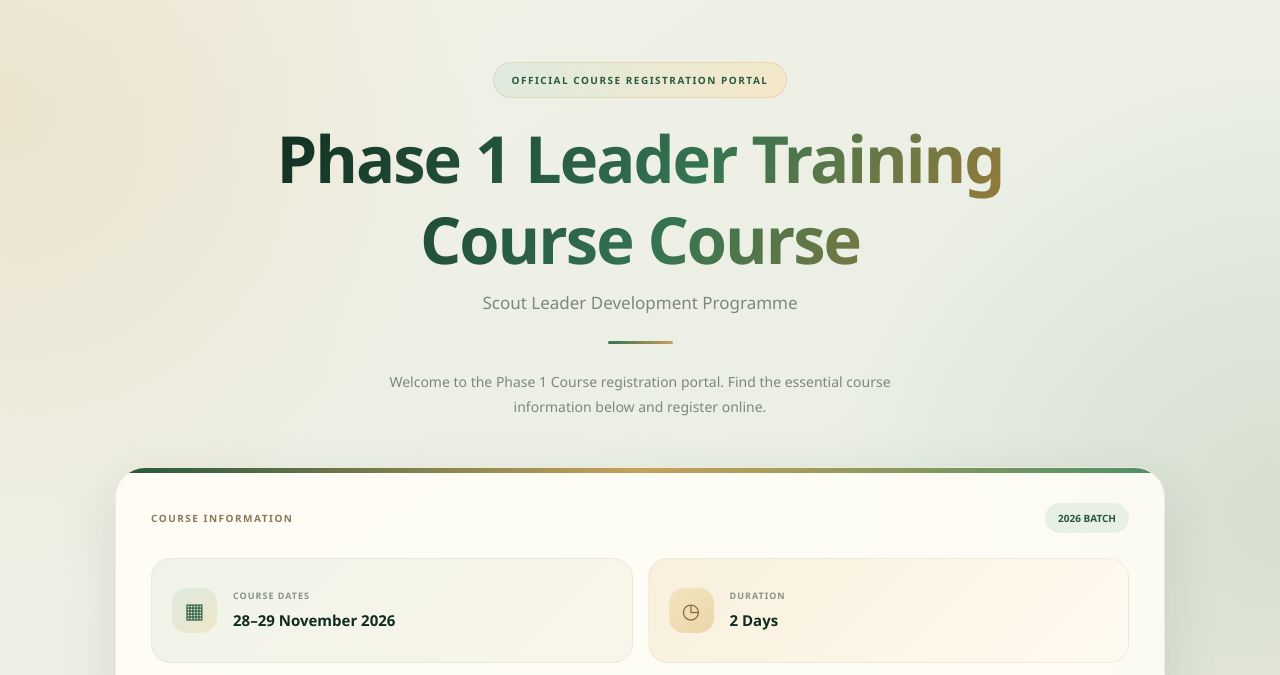
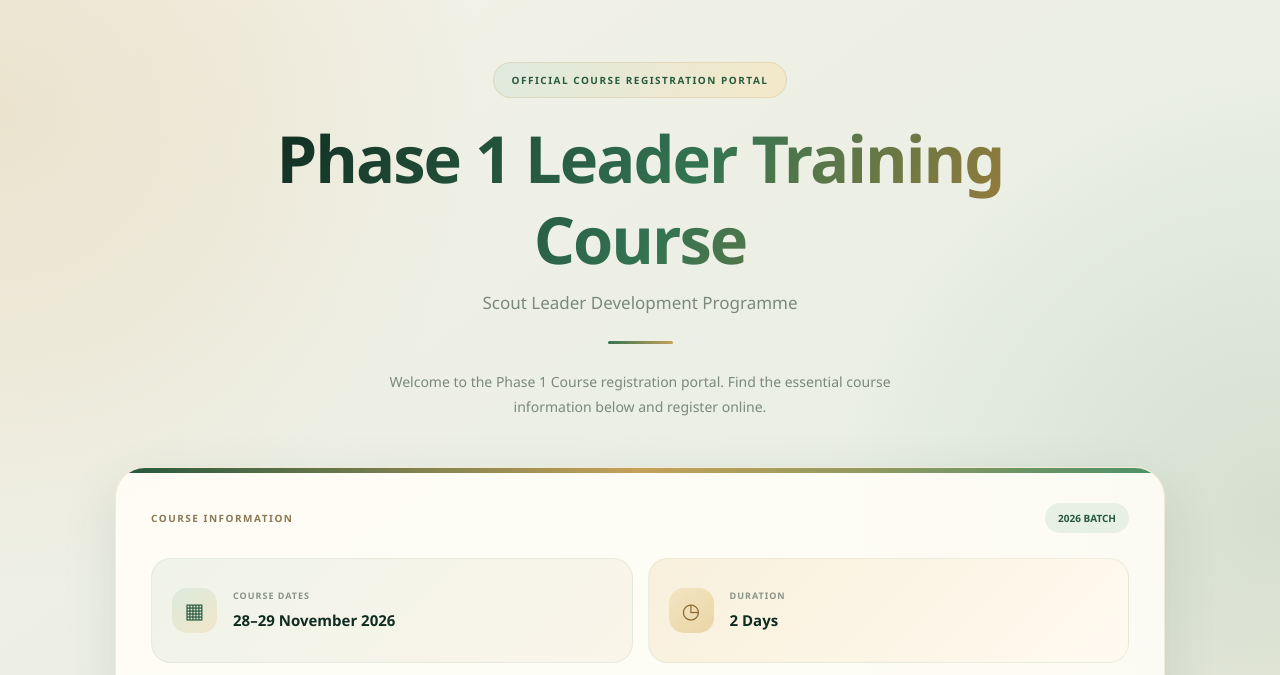
Before and after one commit to Supun-Herath/phase1-course-management, a plain HTML site: page index.html in a window 1280 px wide. Shown: the part 96-771 px from the top of the page. Drawn offline with Linux system fonts and the light colour scheme.

Commit message:
Update index.html

```diff
--- a/index.html
+++ b/index.html
@@ -30,7 +30,7 @@
 
     <section class="portal-intro">
         <span class="portal-label">OFFICIAL COURSE REGISTRATION PORTAL</span>
-        <h1>Phase 1 Leader Training Course Course</h1>
+        <h1>Phase 1 Leader Training Course</h1>
         <p>Scout Leader Development Programme</p>
         <div class="portal-divider"></div>
         <p class="portal-description">
```
